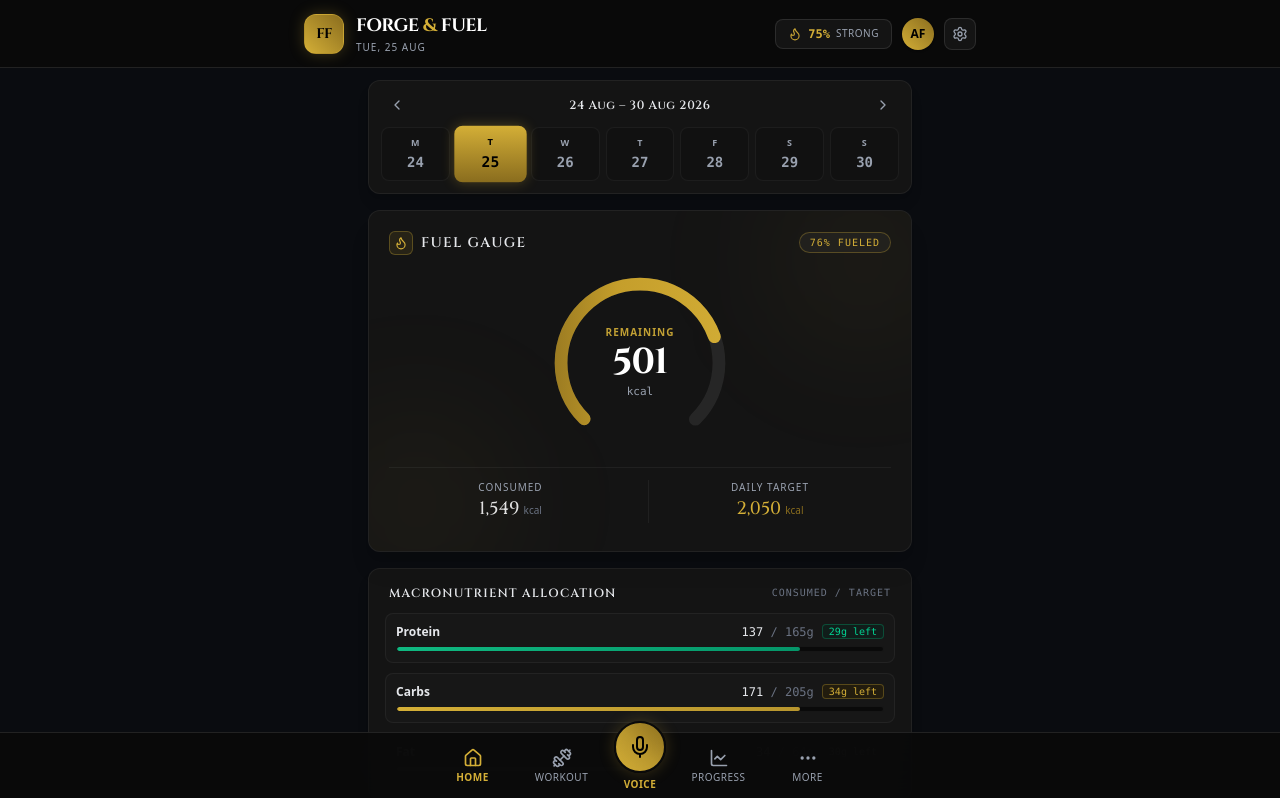
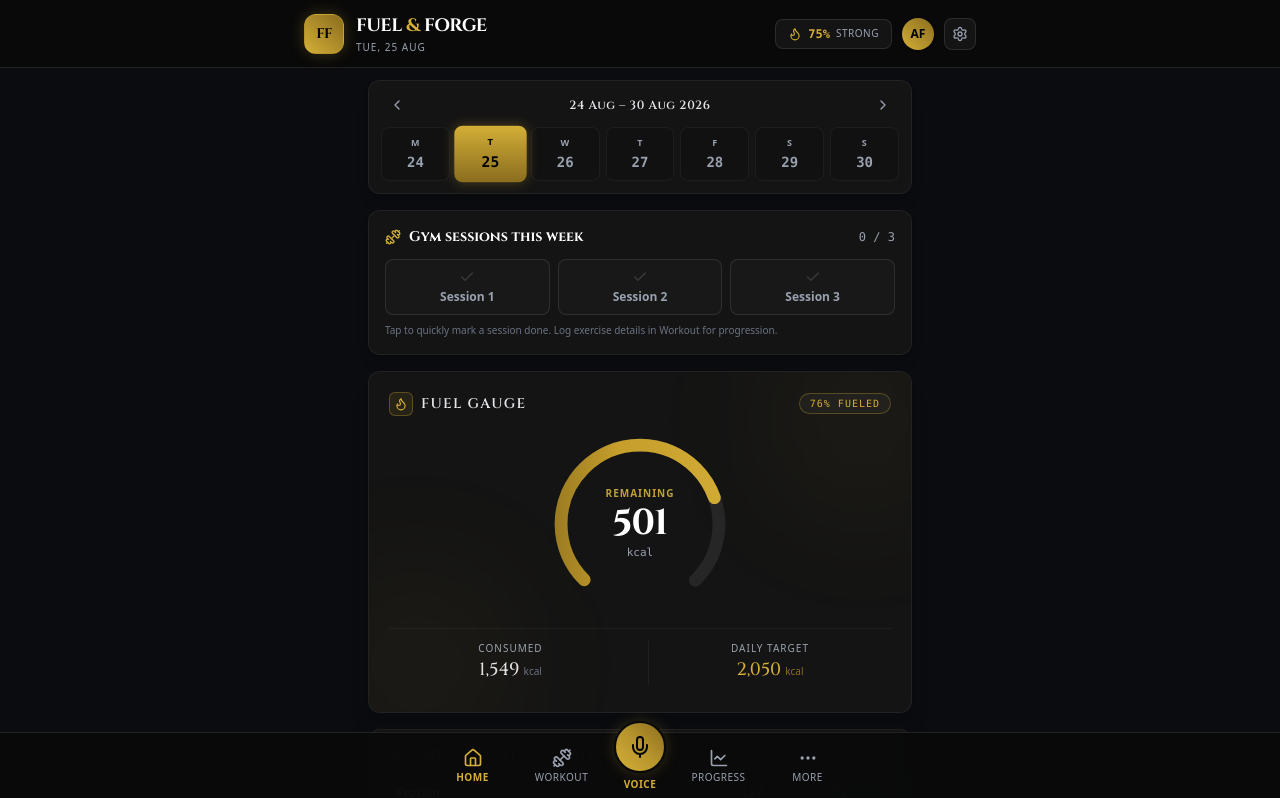
Before and after one commit to volkerkrause-lang/Fuel-and-Forge, a React (Vite) app: page / in a window 1280 px wide. Shown: the top 798 px of the page. Built offline with nearby package versions, Linux system fonts and the light colour scheme; a web font is replaced by a local one.

Commit message:
Improve workout tracking and voice food logging

```diff
--- a/index.html
+++ b/index.html
@@ -3,13 +3,13 @@
   <head>
     <meta charset="UTF-8" />
     <meta name="viewport" content="width=device-width, initial-scale=1.0" />
-    <title>Forge & Fuel</title>
+    <title>Fuel & Forge</title>
     <meta name="description" content="Sophisticated dark fitness and nutrition architecture." />
     <link rel="preconnect" href="https://fonts.googleapis.com">
     <link rel="preconnect" href="https://fonts.gstatic.com" crossorigin>
     <link href="https://fonts.googleapis.com/css2?family=Cinzel:wght@500;600;700;800&family=Playfair+Display:ital,wght@0,400;0,600;0,700;1,400&family=Plus+Jakarta+Sans:wght@300;400;500;600;700;800&family=JetBrains+Mono:wght@400;500;600;700&display=swap" rel="stylesheet">
-    <meta property="og:title" content="My Google AI Studio App" />
-    <meta property="og:description" content="An application built with Google AI Studio." />
+    <meta property="og:title" content="Fuel & Forge" />
+    <meta property="og:description" content="Fitness, nutrition, and workout progression tracker." />
     <meta property="og:type" content="website" />
     <meta name="twitter:card" content="summary_large_image" />
   </head>
--- a/metadata.json
+++ b/metadata.json
@@ -1,5 +1,5 @@
 {
-  "name": "Forge & Fuel",
+  "name": "Fuel & Forge",
   "description": "Evidence-aware fitness and nutrition tracker with intelligent Fuel Gauge, Momentum forge core, workout progression, contextual Fast Add, voice food logging, and water tracking.",
   "requestFramePermissions": ["microphone"],
   "majorCapabilities": ["MAJOR_CAPABILITY_SERVER_SIDE_GEMINI_API"]
--- a/src/App.tsx
+++ b/src/App.tsx
@@ -23,6 +23,7 @@ import { Header } from './components/Header';
 import { Navbar, NavigationTab } from './components/Navbar';
 import { WeekSelector } from './components/WeekSelector';
 import { FuelGauge } from './components/FuelGauge';
+import { WeeklyWorkoutTracker } from './components/WeeklyWorkoutTracker';
 import { MacroBars } from './components/MacroBars';
 import { WaterTracker } from './components/WaterTracker';
 import { FoodDiary } from './components/FoodDiary';
@@ -257,6 +258,28 @@ export const App: React.FC = () => {
     }
   };
 
+  const handleToggleWeeklyWorkout = (slot: number) => {
+    const now = new Date();
+    const monday = new Date(now);
+    monday.setDate(now.getDate() - ((now.getDay() + 6) % 7));
+    monday.setHours(0, 0, 0, 0);
+    const sunday = new Date(monday);
+    sunday.setDate(monday.getDate() + 7);
+    const weekly = sessions
+      .filter((s) => s.isCompleted && new Date(`${s.date}T00:00:00`) >= monday && new Date(`${s.date}T00:00:00`) < sunday)
+      .sort((a, b) => a.startTime - b.startTime);
+
+    let updated: WorkoutSession[];
+    if (slot < weekly.length) {
+      updated = sessions.filter((s) => s.id !== weekly[slot].id);
+    } else {
+      const quick = StorageService.createSessionFromRoutine(routine, new Date().toISOString().split('T')[0]);
+      updated = [{ ...quick, id: `quick_${Date.now()}`, endTime: Date.now(), isCompleted: true, exercises: [] }, ...sessions];
+    }
+    setSessions(updated);
+    StorageService.saveWorkoutSessions(updated);
+  };
+
   // --- Measurement Actions ---
   const handleAddMeasurement = (m: Omit<BodyMeasurement, 'id'>) => {
     const newM: BodyMeasurement = {
@@ -341,7 +364,7 @@ export const App: React.FC = () => {
     const url = URL.createObjectURL(blob);
     const a = document.createElement('a');
     a.href = url;
-    a.download = `forge-and-fuel-backup-${selectedDate}.json`;
+    a.download = `fuel-and-forge-backup-${selectedDate}.json`;
     a.click();
     URL.revokeObjectURL(url);
   };
@@ -389,6 +412,12 @@ export const App: React.FC = () => {
               foodLogs={foodLogs}
               sessions={sessions}
               targetCalories={targets.calories}
+            />
+
+            <WeeklyWorkoutTracker
+              sessions={sessions}
+              target={settings.targetWorkoutsPerWeek || 3}
+              onToggle={handleToggleWeeklyWorkout}
             />
 
             {/* Fuel Gauge Card */}
@@ -444,6 +473,10 @@ export const App: React.FC = () => {
                 routine={routine}
                 onStartWorkout={handleStartWorkout}
                 onResetRoutine={handleResetRoutineToDefault}
+                onUpdateRoutine={(updated) => {
+                  setRoutine(updated);
+                  StorageService.saveWorkoutRoutine(updated);
+                }}
               />
             )}
           </div>
--- a/src/components/Header.tsx
+++ b/src/components/Header.tsx
@@ -57,7 +57,7 @@ export const Header: React.FC<HeaderProps> = ({
           <div>
             <div className="flex items-baseline space-x-1.5">
               <span className="serif font-bold tracking-tight text-lg text-white uppercase">
-                FORGE <span className="gold-text">&</span> FUEL
+                FUEL <span className="gold-text">&</span> FORGE
               </span>
             </div>
             <div className="text-[10px] uppercase tracking-widest text-gray-400 flex items-center space-x-1.5">
--- a/src/components/SettingsModal.tsx
+++ b/src/components/SettingsModal.tsx
@@ -1,4 +1,4 @@
-import React, { useState } from 'react';
+import React, { useEffect, useState } from 'react';
 import {
   X,
   Sliders,
@@ -79,6 +79,34 @@ export const SettingsModal: React.FC<SettingsModalProps> = ({
   // WHY? Popover Explanations
   const [showWhyBmr, setShowWhyBmr] = useState(false);
   const [showWhyTdee, setShowWhyTdee] = useState(false);
+
+  // Refresh draft fields whenever settings is reopened so externally updated
+  // measurements/profile data never gets overwritten by stale form state.
+  useEffect(() => {
+    if (!isOpen) return;
+    setName(profile.name);
+    setSex(profile.sex);
+    setDob(profile.dob);
+    setHeightCm(profile.heightCm);
+    setCountry(profile.country);
+    setStartingWeightKg(profile.startingWeightKg);
+    setCurrentWeightKg(profile.currentWeightKg);
+    setTargetWeightKg(profile.targetWeightKg);
+    setWeightUnit(settings.units.weight);
+    setHeightUnit(settings.units.height);
+    setEnergyUnit(settings.units.energy);
+    setWaterUnit(settings.units.water);
+    setActivityLevel(settings.activityLevel);
+    setWeeklyGoal(settings.weeklyGoalKgChange);
+    setFitnessLocation(settings.fitnessLocation);
+    setTargetWorkouts(settings.targetWorkoutsPerWeek);
+    setMaintenanceMode(settings.maintenanceMode);
+    setIsAutomatic(settings.automaticTargets);
+    setManualCal(targets.calories);
+    setManualProt(targets.proteinGrams);
+    setManualCarbs(targets.carbsGrams);
+    setManualFat(targets.fatGrams);
+  }, [isOpen, profile, settings, targets]);
 
   if (!isOpen) return null;
 
--- /dev/null
+++ b/src/components/WeeklyWorkoutTracker.tsx
@@ -0,0 +1,52 @@
+import React from 'react';
+import { Check, Dumbbell } from 'lucide-react';
+import { WorkoutSession } from '../types';
+
+interface Props {
+  sessions: WorkoutSession[];
+  target: number;
+  onToggle: (slot: number) => void;
+}
+
+const startOfWeek = (date = new Date()) => {
+  const result = new Date(date);
+  const day = (result.getDay() + 6) % 7;
+  result.setDate(result.getDate() - day);
+  result.setHours(0, 0, 0, 0);
+  return result;
+};
+
+export const WeeklyWorkoutTracker: React.FC<Props> = ({ sessions, target, onToggle }) => {
+  const weekStart = startOfWeek();
+  const weekEnd = new Date(weekStart);
+  weekEnd.setDate(weekEnd.getDate() + 7);
+  const completed = sessions.filter((session) => {
+    const date = new Date(`${session.date}T00:00:00`);
+    return session.isCompleted && date >= weekStart && date < weekEnd;
+  }).length;
+  const slots = Math.max(1, target || 3);
+
+  return (
+    <section className="card-bg rounded-xl p-4 shadow-lg" aria-label="Weekly gym sessions">
+      <div className="flex items-center justify-between mb-3">
+        <div className="flex items-center gap-2">
+          <Dumbbell className="w-4 h-4 text-[#d4af37]" />
+          <h2 className="serif font-bold text-sm text-white">Gym sessions this week</h2>
+        </div>
+        <span className="text-xs font-mono text-gray-400">{Math.min(completed, slots)} / {slots}</span>
+      </div>
+      <div className="grid grid-cols-3 gap-2">
+        {Array.from({ length: slots }, (_, index) => {
+          const done = index < completed;
+          return (
+            <button key={index} onClick={() => onToggle(index)} className={`min-h-14 rounded-lg border text-xs font-bold transition-all ${done ? 'bg-emerald-500/15 border-emerald-500/50 text-emerald-300' : 'bg-[#181818] border-white/10 text-gray-400 hover:border-[#d4af37]/50'}`}>
+              <Check className={`w-4 h-4 mx-auto mb-1 ${done ? 'opacity-100' : 'opacity-25'}`} />
+              Session {index + 1}
+            </button>
+          );
+        })}
+      </div>
+      <p className="text-[10px] text-gray-500 mt-2">Tap to quickly mark a session done. Log exercise details in Workout for progression.</p>
+    </section>
+  );
+};
--- a/src/components/WorkoutOverview.tsx
+++ b/src/components/WorkoutOverview.tsx
@@ -6,13 +6,19 @@ interface WorkoutOverviewProps {
   routine: WorkoutRoutine;
   onStartWorkout: () => void;
   onResetRoutine: () => void;
+  onUpdateRoutine: (routine: WorkoutRoutine) => void;
 }
 
 export const WorkoutOverview: React.FC<WorkoutOverviewProps> = ({
   routine,
   onStartWorkout,
   onResetRoutine,
+  onUpdateRoutine,
 }) => {
+  const updateExercise = (index: number, field: string, value: number) => {
+    const exercises = routine.exercises.map((exercise, i) => i === index ? { ...exercise, [field]: value } : exercise);
+    onUpdateRoutine({ ...routine, exercises });
+  };
   return (
     <div className="space-y-4">
       {/* Routine Hero Card */}
@@ -95,6 +101,19 @@ export const WorkoutOverview: React.FC<WorkoutOverviewProps> = ({
                       ? `${ex.setsCount} sets × ${ex.defaultReps} reps (BW)`
                       : `${ex.setsCount} sets × ${ex.defaultReps} reps (${ex.defaultWeightOrAssistanceKg}kg)`}
                   </p>
+                  <div className="flex flex-wrap gap-2 mt-2 text-[10px] font-mono">
+                    {ex.category === 'cardio' ? (
+                      <>
+                        <label>Minutes <input aria-label={`${ex.name} minutes`} type="number" min="1" value={ex.cardioDurationMin ?? 1} onChange={(e) => updateExercise(index, 'cardioDurationMin', Number(e.target.value))} className="w-16 ml-1 bg-[#0a0a0a] border border-white/10 rounded px-1.5 py-1 text-white" /></label>
+                        <label>Level <input aria-label={`${ex.name} level`} type="number" min="1" value={ex.cardioLevel ?? 1} onChange={(e) => updateExercise(index, 'cardioLevel', Number(e.target.value))} className="w-14 ml-1 bg-[#0a0a0a] border border-white/10 rounded px-1.5 py-1 text-white" /></label>
+                      </>
+                    ) : (
+                      <>
+                        {ex.category !== 'bodyweight' && <label>Kg <input aria-label={`${ex.name} kilograms`} type="number" min="0" step="0.5" value={ex.defaultWeightOrAssistanceKg ?? 0} onChange={(e) => updateExercise(index, 'defaultWeightOrAssistanceKg', Number(e.target.value))} className="w-16 ml-1 bg-[#0a0a0a] border border-white/10 rounded px-1.5 py-1 text-white" /></label>}
+                        <label>Reps <input aria-label={`${ex.name} repetitions`} type="number" min="1" value={ex.defaultReps ?? 1} onChange={(e) => updateExercise(index, 'defaultReps', Number(e.target.value))} className="w-14 ml-1 bg-[#0a0a0a] border border-white/10 rounded px-1.5 py-1 text-white" /></label>
+                      </>
+                    )}
+                  </div>
                 </div>
               </div>
 
--- a/src/services/voiceParser.ts
+++ b/src/services/voiceParser.ts
@@ -43,6 +43,16 @@ export function parseVoiceInput(
   }
 
   const items: ParsedVoiceItem[] = [];
+
+  const spokenQuantity = (() => {
+    const digitMatch = text.match(/\b(\d+(?:\.\d+)?)\b/);
+    if (digitMatch) return Number(digitMatch[1]);
+    const words: Record<string, number> = { a: 1, an: 1, one: 1, two: 2, three: 3, four: 4, five: 5, six: 6 };
+    const match = text.match(/\b(a|an|one|two|three|four|five|six)\b/);
+    return match ? words[match[1]] : 1;
+  })();
+
+  const singular = (word: string) => word.replace(/\(.*?\)/g, '').replace(/ies$/, 'y').replace(/s$/, '');
 
   // Match existing composite meals first (e.g. "Alpen Original with milk", "Greek yoghurt bowl", "Protein smoothie", "Latte")
   for (const meal of availableMeals) {
@@ -96,17 +106,23 @@ export function parseVoiceInput(
     } else {
       for (const food of availableFoods) {
         const foodNameLower = food.name.toLowerCase();
-        const baseKeywords = foodNameLower.split(' ').filter(w => w.length > 3);
-        const matches = baseKeywords.some(kw => text.includes(kw));
+        const baseKeywords = foodNameLower.split(/[^a-z]+/).filter(w => w.length > 2);
+        const matches = baseKeywords.some(kw => {
+          const root = singular(kw);
+          return new RegExp(`\\b${root}s?\\b`).test(text);
+        });
         if (matches && !items.some(it => it.matchedFoodId === food.id)) {
+          const servingCountMatch = food.name.match(/\((\d+(?:\.\d+)?)\s*(?:eggs?|servings?|pieces?)\)/i);
+          const servingCount = servingCountMatch ? Number(servingCountMatch[1]) : 1;
+          const multiplier = servingCountMatch ? Math.max(0.1, spokenQuantity / servingCount) : 1;
           items.push({
-            name: food.name,
-            amount: food.servingAmount,
+            name: spokenQuantity === 1 && /eggs?/i.test(food.name) ? 'Boiled egg' : food.name,
+            amount: Number((food.servingAmount * multiplier).toFixed(1)),
             unit: food.servingUnit,
-            calories: food.calories,
-            protein: food.protein,
-            carbs: food.carbohydrates,
-            fat: food.fat,
+            calories: Math.round(food.calories * multiplier),
+            protein: Number((food.protein * multiplier).toFixed(1)),
+            carbs: Number((food.carbohydrates * multiplier).toFixed(1)),
+            fat: Number((food.fat * multiplier).toFixed(1)),
             matchedFoodId: food.id,
           });
         }
@@ -131,7 +147,7 @@ export function parseVoiceInput(
     }
   }
 
-  // Fallback if nothing matched: create a sensible custom entry based on input text
+  // Unknown foods must be reviewed instead of silently receiving an invented calorie value.
   if (items.length === 0) {
     const cleanName = rawTranscript
       .replace(/for (breakfast|lunch|dinner|snacks?)/gi, '')
@@ -141,10 +157,10 @@ export function parseVoiceInput(
       name: cleanName || 'Custom Voice Item',
       amount: 1,
       unit: 'portion',
-      calories: 320,
-      protein: 15,
-      carbs: 35,
-      fat: 10,
+      calories: 0,
+      protein: 0,
+      carbs: 0,
+      fat: 0,
     });
   }
 
@@ -161,7 +177,7 @@ export function parseVoiceInput(
     totalProtein,
     totalCarbs,
     totalFat,
-    confidence: 0.92,
+    confidence: items.some((item) => item.matchedFoodId || item.matchedMealId) ? 0.92 : 0.2,
   };
 }
 
```
